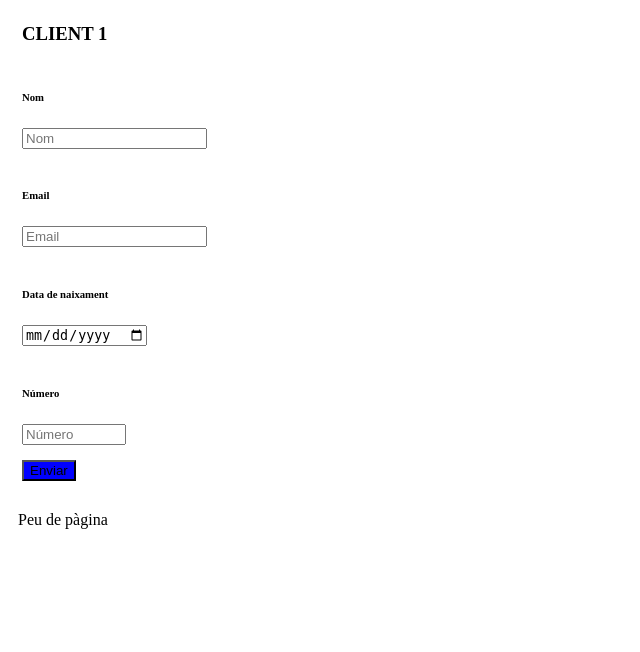
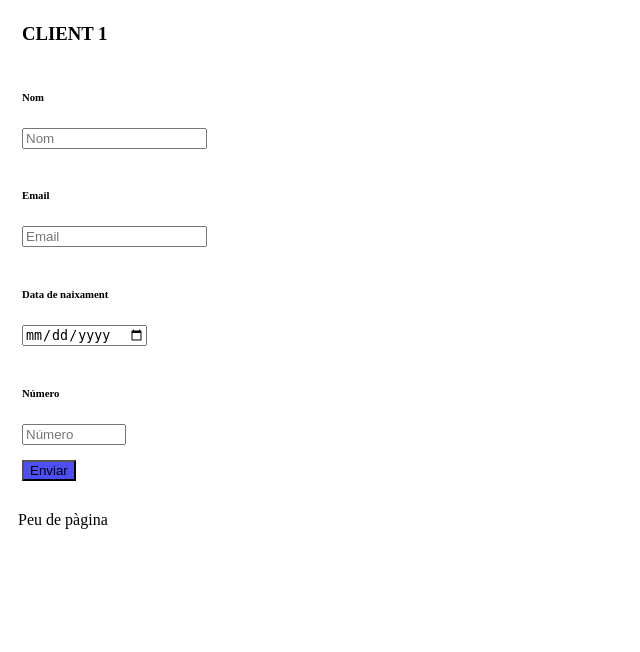
Before and after one commit to agabt/El-Juego-Del-Calamar, a PHP site: the page made by insertar un nou client.php in a window 1280 px wide. Shown: the part 94-746 px from the top of the page, without its empty margins (0-640 px from the left). Run offline with PHP 8.4, Linux system fonts and the light colour scheme.

Commit message:
Botons 2
He canviat la tonalitat del boto de crear.

```diff
--- a/css/style.css
+++ b/css/style.css
@@ -1,5 +1,5 @@
 .button_crear {
-    background-color: blue;
+    background-color: rgb(78, 78, 245);
 }
 
 .button_borrar {
```
